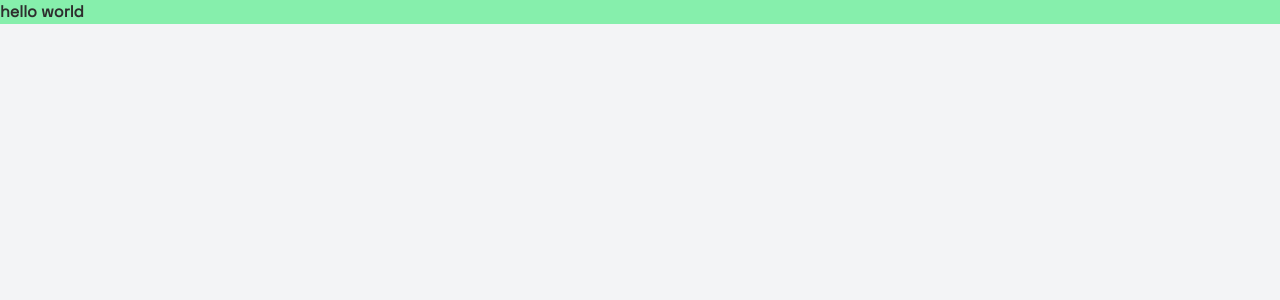
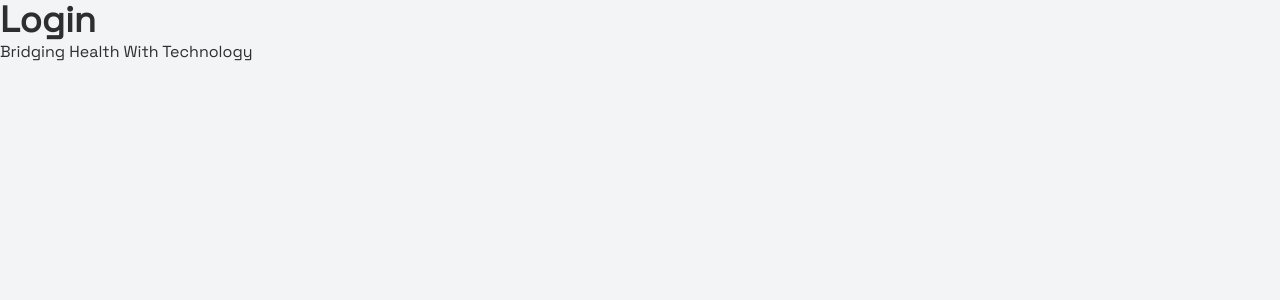
Before and after one commit to Adedoyin-Emmanuel/caresync, a Next.js app: page /auth/login in a window 1280 px wide. Shown: the top 300 px of the page. Built offline with nearby package versions, Linux system fonts and the light colour scheme.

Commit message:
Feat: Added more components

```diff
--- a/app/auth/login/page.tsx
+++ b/app/auth/login/page.tsx
@@ -1,12 +1,14 @@
+import Text from "@/app/components/Text";
+
 const Login = () => {
-    return (
-        <section className="bg-green-300">
-
-            <h3 className="font-bold">hello world</h3>
-
-        </section>
-    )
-}
-
+  return (
+    <section className="w-full flex items-center">
+      <form>
+        <h3 className="text-4xl capitalize font-bold">Login</h3>
+        <Text>bridging health with technology</Text>
+      </form>
+    </section>
+  );
+};
 
 export default Login;
--- /dev/null
+++ b/app/components/Button/index.tsx
@@ -0,0 +1,18 @@
+import React from "react";
+
+interface ButtonProps {
+  className?: string;
+  children: React.ReactNode;
+}
+
+const Button = ({ className, children }: ButtonProps) => {
+  return (
+    <button
+      className={`capitalize text-white w-48 rounded w p-3 btn-secondary ${className}`}
+    >
+      {children}
+    </button>
+  );
+};
+
+export default Button;
--- /dev/null
+++ b/app/components/Text/index.tsx
@@ -0,0 +1,12 @@
+import React from "react";
+
+interface TextProps {
+  className?: string;
+  children: React.ReactNode;
+}
+
+const Text = ({ className, children }: TextProps) => {
+  return <p className={`text-md capitalize ${className}`}>{children}</p>;
+};
+
+export default Text;
```
